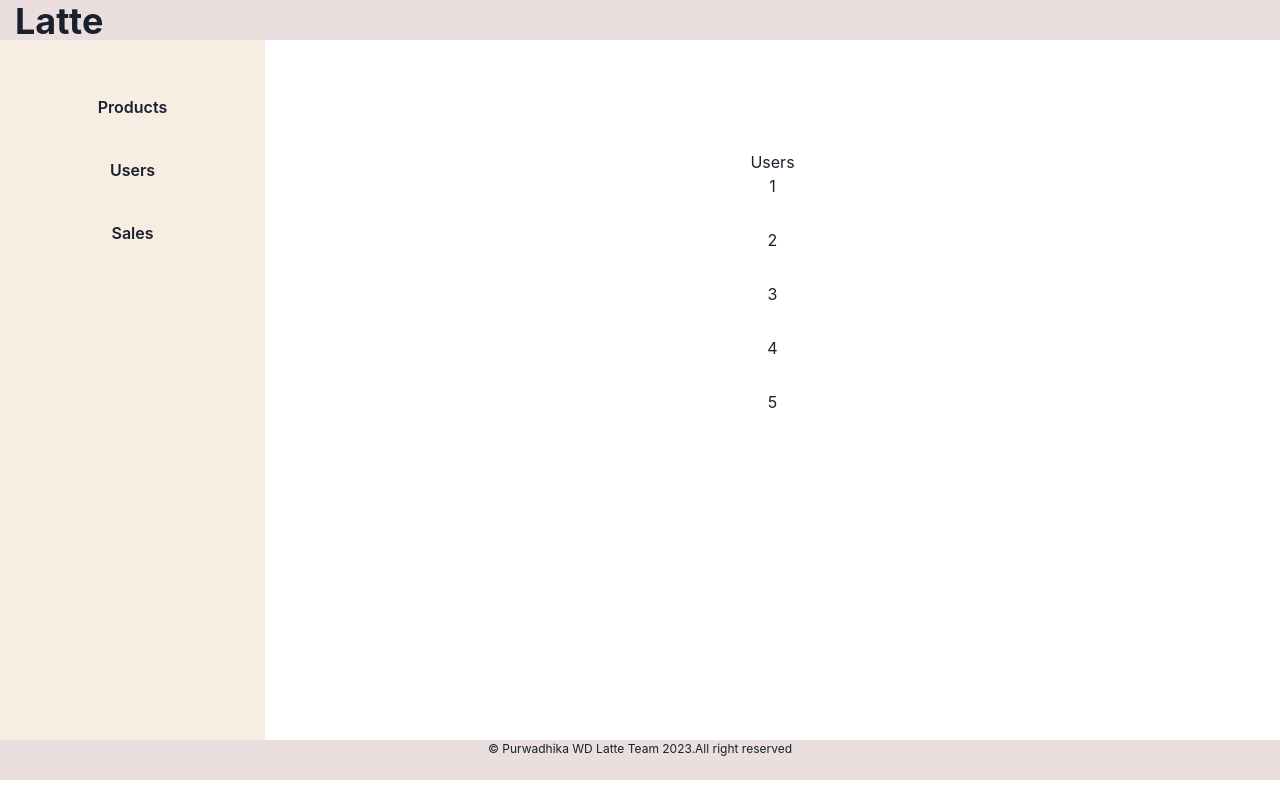
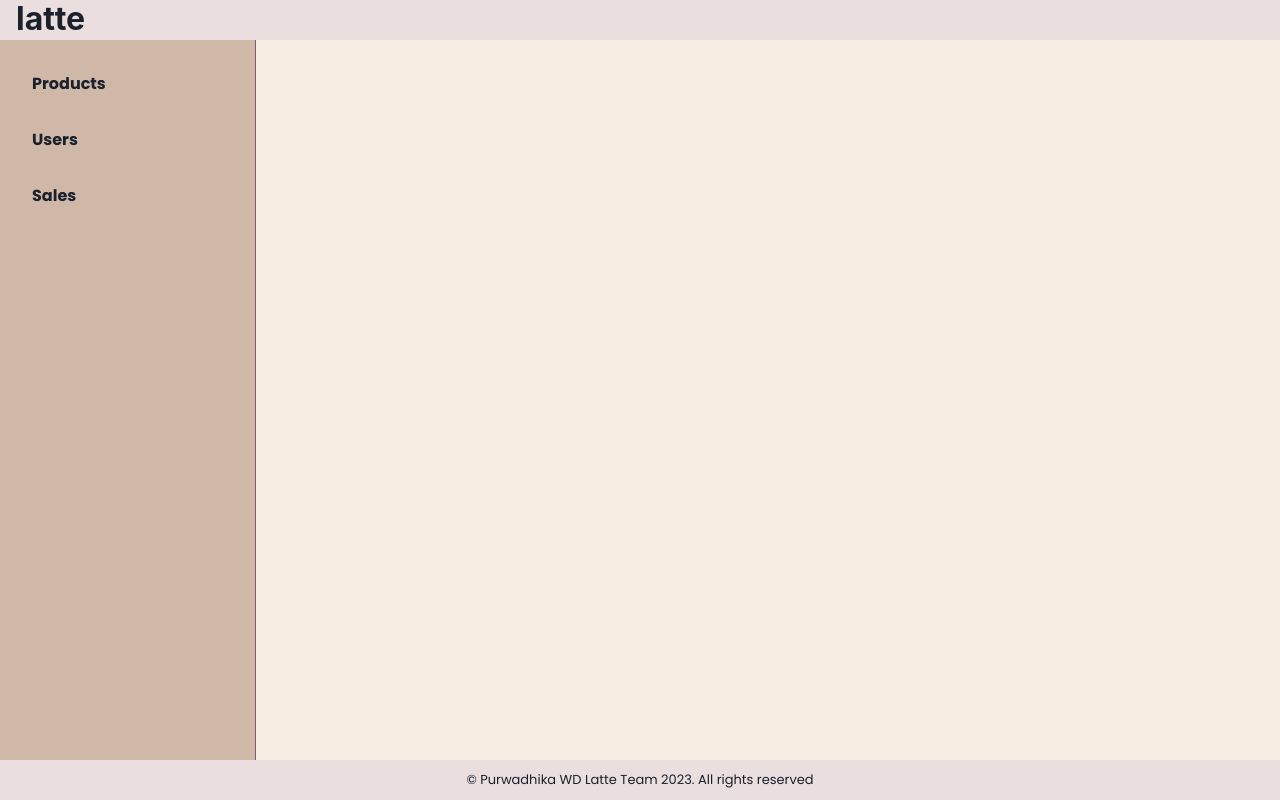
Before and after one commit to jasonkarjadi/latte-app, a Next.js app: page /dashboard/admin in a window 1280 px wide. Built offline with nearby package versions, Linux system fonts and the light colour scheme.

Commit message:
add fonts and rework layouts

```diff
--- a/app/dashboard/admin/Btn.jsx
+++ b/app/dashboard/admin/Btn.jsx
@@ -1,20 +1,20 @@
 "use client";
 
-import { Button } from "@chakra-ui/react";
+import { Link } from "@chakra-ui/react";
+import NextLink from "next/link";
 
-const Btn = ({ children }) => {
+const Btn = ({ children, href }) => {
   return (
-    <Button
-      _hover={{ bg: "#D0B8A8" }}
-      bg={"#F8EDE3"}
-      size="md"
-      height="55px"
-      w={"full"}
-      borderRadius="none"
-      borderColor="#85586F"
+    <Link
+      as={NextLink}
+      href={href}
+      _hover={{ bgColor: "#F8EDE3" }}
+      h={14}
+      fontWeight="bold"
+      p={4}
     >
       {children}
-    </Button>
+    </Link>
   );
 };
 
--- a/app/dashboard/admin/layout.jsx
+++ b/app/dashboard/admin/layout.jsx
@@ -1,18 +1,24 @@
 "use client";
 
-import { Flex, VStack } from "@chakra-ui/react";
+import { Box, Flex } from "@chakra-ui/react";
 import Btn from "./Btn.jsx";
 
 const AdminLayout = ({ children }) => {
   return (
     <>
-      <Flex cursor={"pointer"} textAlign={"center"} w="full" h={"700px"}>
-        <VStack paddingBlockStart={"10"} flex={1 / 4} bg="#F8EDE3">
-          <Btn>Products</Btn>
-          <Btn>Users</Btn>
-          <Btn>Sales</Btn>
-        </VStack>
-        {children}
+      <Flex w="full" h="full">
+        <Flex
+          flexDir="column"
+          p={4}
+          w={64}
+          bgColor="#D0B8A8"
+          borderRight="solid 1px #85586F"
+        >
+          <Btn href="/dashboard/admin/products">Products</Btn>
+          <Btn href="/dashboard/admin/users">Users</Btn>
+          <Btn href="/dashboard/admin/sales">Sales</Btn>
+        </Flex>
+        <Box flex={1}>{children}</Box>
       </Flex>
     </>
   );
--- a/app/dashboard/admin/page.jsx
+++ b/app/dashboard/admin/page.jsx
@@ -1,20 +1,9 @@
 "use client";
-
-import { Box, VStack } from "@chakra-ui/react";
 
 const AdminPage = () => {
   return (
     <>
-      <Box padding={"110"} flex={3 / 4}>
-        Users
-        <VStack spacing={"30px"}>
-          <Box>1</Box>
-          <Box>2</Box>
-          <Box>3</Box>
-          <Box>4</Box>
-          <Box>5</Box>
-        </VStack>
-      </Box>
+      <></>
     </>
   );
 };
--- a/app/layout.jsx
+++ b/app/layout.jsx
@@ -1,30 +1,28 @@
 "use client";
 
-import { Box, ChakraProvider, Heading, Text, VStack } from "@chakra-ui/react";
-import NextLink from "next/link";
+import { Center, ChakraProvider, Flex, Heading, Text } from "@chakra-ui/react";
+import { poppins } from "../fonts";
 
 const RootLayout = ({ children }) => {
   return (
     <html lang="en">
       <body>
         <ChakraProvider>
-          <VStack h={"100vh"} spacing="none">
-            <Box as="header" h={"40px"} w={"full"} bgColor="#eadede">
-              <Heading marginLeft={"15px"}>Latte</Heading>
-            </Box>
-            {children}
-            <Box
-              as={"footer"}
-              textAlign={"center"}
-              h={"40px"}
-              w={"full"}
-              bgColor="#eadede"
-            >
-              <Text fontSize={"12px"}>
-                © Purwadhika WD Latte Team 2023.All right reserved
+          <Flex h="100vh" flexDir="column" className={poppins.className}>
+            <Flex as="header" h={10} bgColor="#eadede" px={4}>
+              <Heading fontSize="xx-large" className={poppins.className}>
+                latte
+              </Heading>
+            </Flex>
+            <Center as="main" flex={1} bgColor="#F8EDE3">
+              {children}
+            </Center>
+            <Center as="footer" h={10} bgColor="#eadede">
+              <Text fontSize="small">
+                © Purwadhika WD Latte Team 2023. All rights reserved
               </Text>
-            </Box>
-          </VStack>
+            </Center>
+          </Flex>
         </ChakraProvider>
       </body>
     </html>
--- /dev/null
+++ b/fonts.ts
@@ -0,0 +1,8 @@
+import { Poppins, Roboto } from "@next/font/google";
+
+export const poppins = Poppins({
+  weight: ["400", "700"],
+});
+export const roboto = Roboto({
+  weight: ["400", "700"],
+});
--- a/next.config.mjs
+++ b/next.config.mjs
@@ -4,6 +4,12 @@ const nextConfig = {
   reactStrictMode: true,
   experimental: {
     appDir: true,
+    fontLoaders: [
+      {
+        loader: "@next/font/google",
+        options: { subsets: ["latin"], display: "swap" },
+      },
+    ],
   },
 };
 
```
Also changed, not shown: app/page.jsx (+34 -31 lines).
